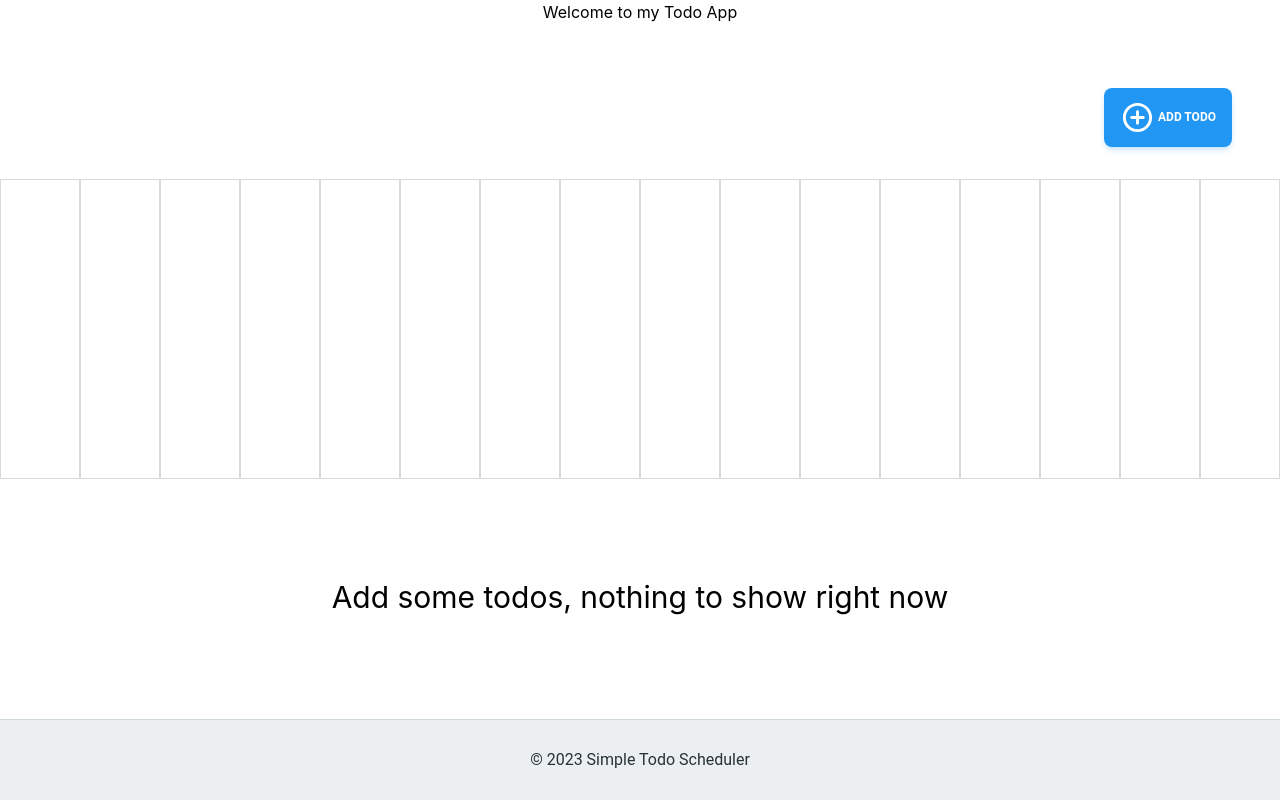
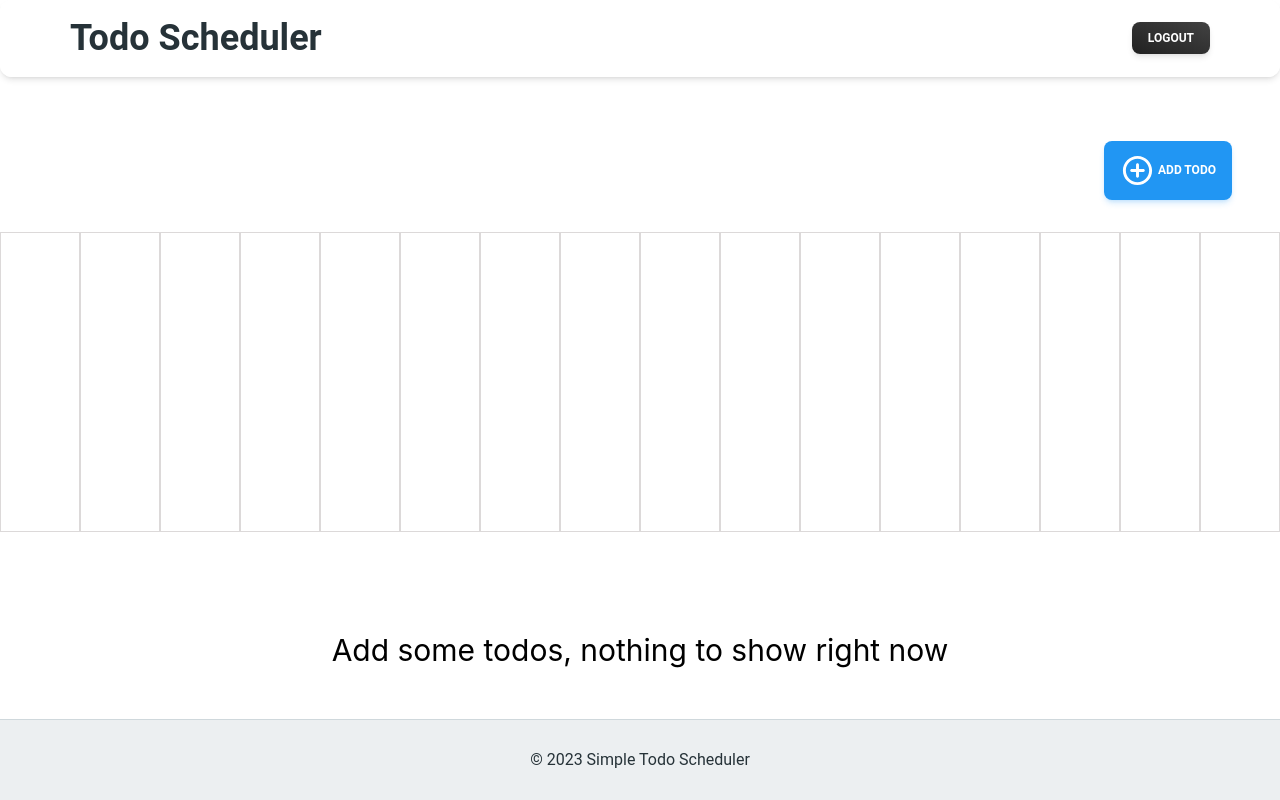
Before and after one commit to prabodhmeshram/todo-scheduler, a React (Create React App) app: page / in a window 1280 px wide. Both pictures are taken after a click on the button "LOGIN". Built offline with nearby package versions, Linux system fonts and the light colour scheme.

Commit message:
Improve look and feel of app. Add navigation and header. Improve todo slot styling

```diff
--- a/src/Components/AddTodoModal.js
+++ b/src/Components/AddTodoModal.js
@@ -47,7 +47,7 @@ export function AddTodoModal(props) {
       setEndTime(endTime);
       setTasks(tasks);
     }
-  }, [editTodoId]);
+  }, [editTodoId, existingTodos]);
 
   const [tasks, setTasks] = useState([getTaskObj()]);
   const addEntryClick = () => {
--- a/src/Components/Header.js
+++ b/src/Components/Header.js
@@ -1,9 +1,36 @@
+import { Button, Navbar, Typography } from "@material-tailwind/react";
 import React from "react";
+import { logout, selectLogin } from "../store/auth";
+import { useDispatch, useSelector } from "react-redux";
 
 export default function Header() {
+  let isLoggedIn = useSelector(selectLogin);
+
+  const dispatch = useDispatch();
+  const onLogout = () => {
+    dispatch(logout());
+  };
+
   return (
-    <div>
-      <nav>Welcome to my Todo App</nav>
-    </div>
+    <Navbar className="mx-auto py-2">
+      <div className="container mx-auto flex items-center justify-between text-blue-gray-900">
+        <Typography
+          variant="h2"
+          className="mr-4 self-align cursor-pointer py-1.5 "
+        >
+          Todo Scheduler
+        </Typography>
+        {isLoggedIn && (
+          <Button
+            variant="gradient"
+            size="sm"
+            className="hidden lg:inline-block"
+            onClick={() => onLogout()}
+          >
+            <span>Logout</span>
+          </Button>
+        )}
+      </div>
+    </Navbar>
   );
 }
--- a/src/Components/TimeSlot.js
+++ b/src/Components/TimeSlot.js
@@ -2,6 +2,7 @@ import React from "react";
 import { useDispatch } from "react-redux";
 import { deleteTodo, openModal, setEditTodo } from "../store/todos";
 import { Delete, Edit } from "@mui/icons-material";
+import { getTimeSlotString } from "../utils/todos";
 
 export default function TimeSlot(props) {
   const { slot } = props;
@@ -26,6 +27,7 @@ export default function TimeSlot(props) {
     todoElement = (
       <div style={{ width: `${width}px` }} className="todo-item">
         <div className="p-5">{truncateTitle(slot.todo.title)}</div>
+        <div>{getTimeSlotString(slot.todo.startTime, slot.todo.endTime)}</div>
         <div>
           Number of tasks <strong>{slot.todo.tasks.length}</strong>
         </div>
--- a/src/index.css
+++ b/src/index.css
@@ -41,6 +41,8 @@ footer {
   width: 1600px;
 }
 
+/*  */
+
 .todo-slot {
   border: 1px solid rgb(220, 217, 217);
   height: 300px;
@@ -51,9 +53,10 @@ footer {
 .todo-item {
   border: 1px solid red;
   height: 280px;
+  color: #fff;
   margin: 6px 3px 0px 0px;
   border-radius: 4px;
-  background-color: teal;
+  background-color: rgb(230, 124, 115);
   position: absolute;
 }
 
--- a/src/store/auth.js
+++ b/src/store/auth.js
@@ -17,7 +17,7 @@ export const authSlice = createSlice({
   },
 });
 
-export const { login } = authSlice.actions;
+export const { login, logout } = authSlice.actions;
 
 export const selectLogin = (state) => state.auth.value;
 
--- a/src/utils/todos.js
+++ b/src/utils/todos.js
@@ -55,10 +55,17 @@ function checkIfEndDateLessThanOrEqualToStartDate(startTime, endTime) {
   return dayjs(startTime) >= dayjs(endTime);
 }
 
+function getTimeSlotString(startTime, endTime) {
+  return `${dayjs(startTime).format("HH:mm")}-${dayjs(endTime).format(
+    "HH:mmA"
+  )}`;
+}
+
 export {
   mapTodosToSlots,
   checkIfTodoSlotAvailable,
   generateId,
   checkIfEndDateLessThanOrEqualToStartDate,
   getTaskObj,
+  getTimeSlotString,
 };
```
